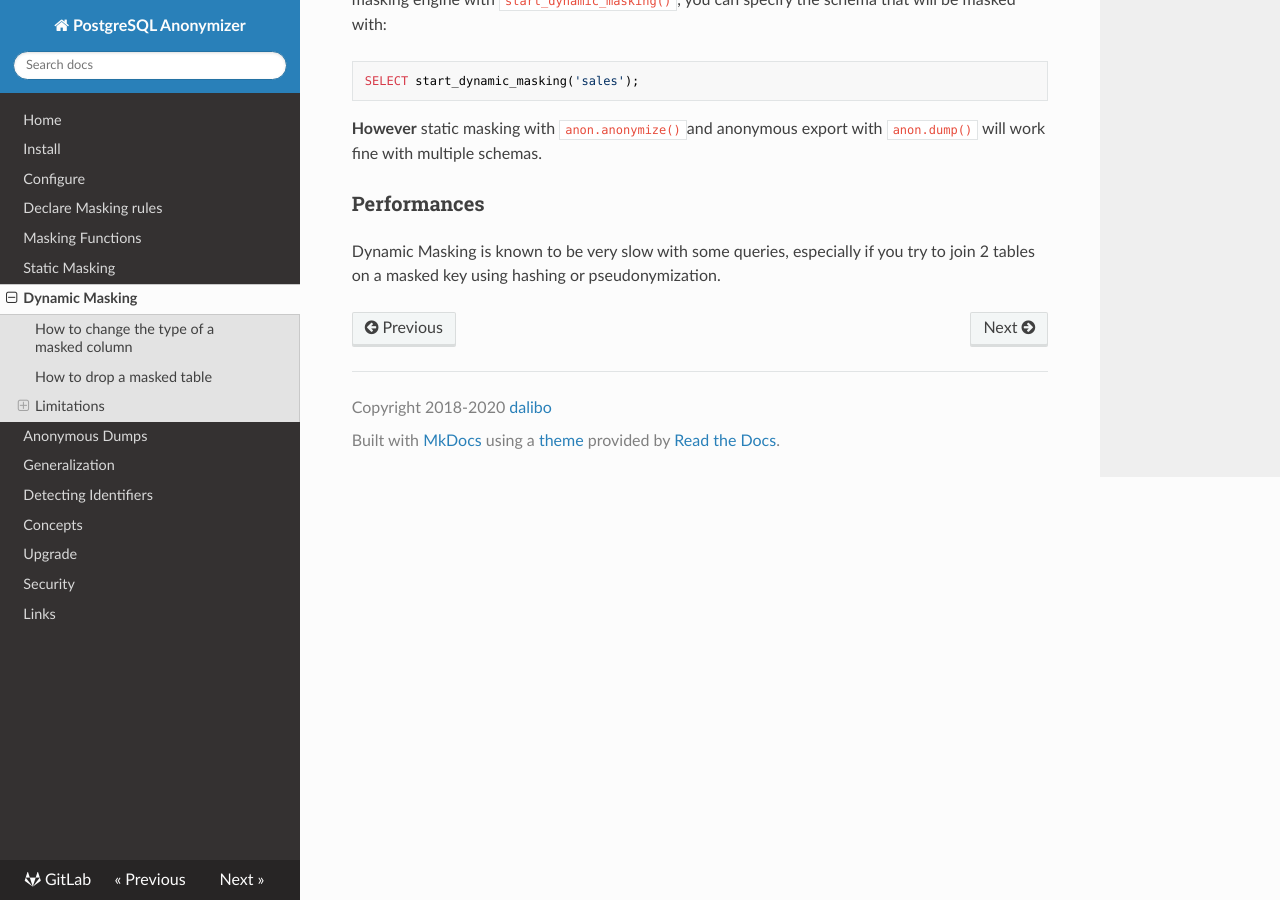
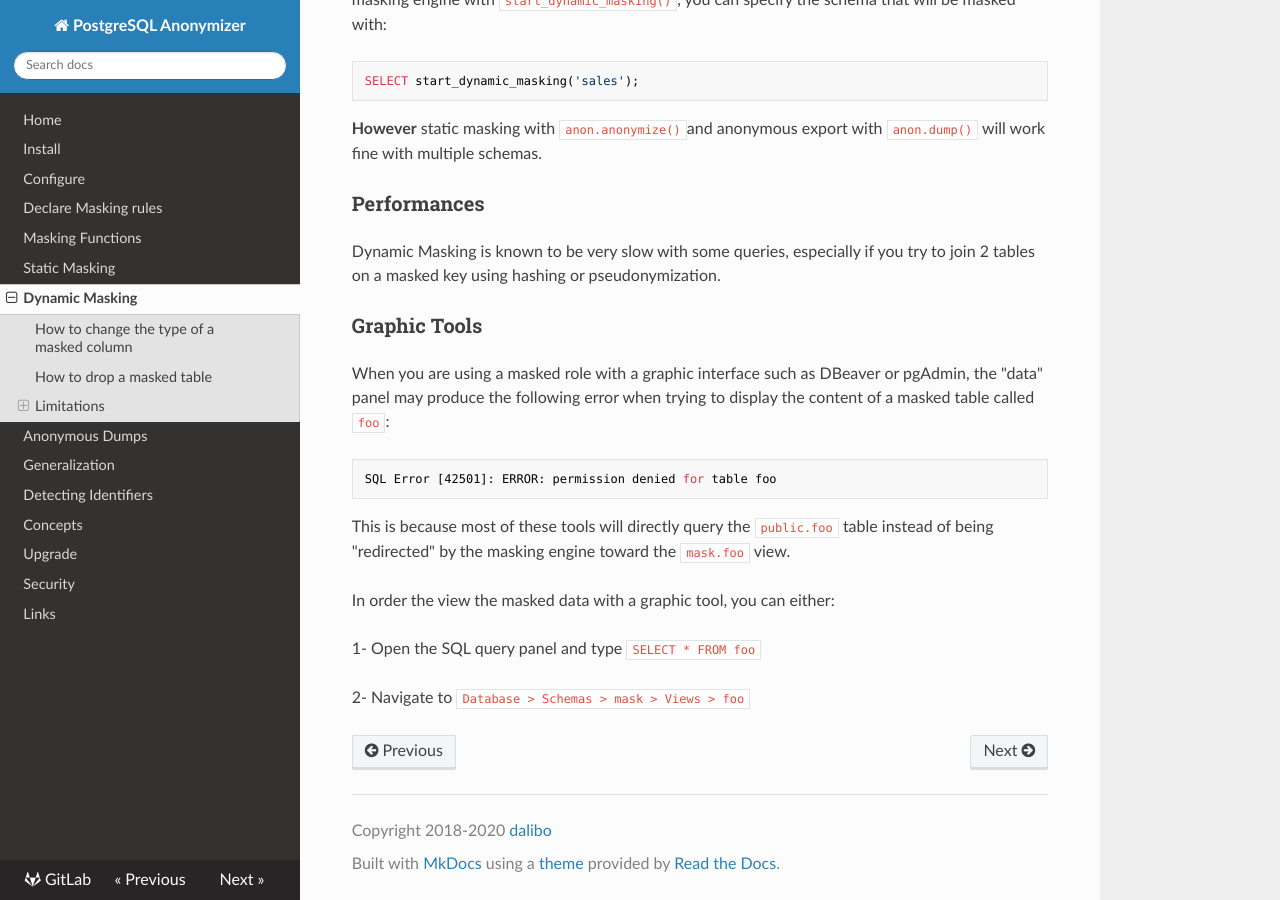
Before and after one commit to neondatabase/postgresql_anonymizer, an MkDocs documentation site: the page built from docs/dynamic_masking.md, in a window 1280 px wide and 900 px high, scrolled down 1804 px. Built offline with MkDocs 1.6.1, drawn with Linux system fonts in a browser that asks for light colours; nearby versions of some CDN libraries.

````diff
--- a/docs/dynamic_masking.md
+++ b/docs/dynamic_masking.md
@@ -115,5 +115,23 @@
 ### Performances
 
 Dynamic Masking is known to be very slow with some queries, especially if you
-try to join 2 tables on a masked key using hashing or
-pseudonymization.
+try to join 2 tables on a masked key using hashing or pseudonymization.
+
+### Graphic Tools
+
+When you are using a masked role with a graphic interface such as DBeaver or
+pgAdmin, the "data" panel may produce the following error when trying to display
+the content of a masked table called `foo`:
+
+```bash
+SQL Error [42501]: ERROR: permission denied for table foo
+```
+
+This is because most of these tools will directly query the `public.foo` table
+instead of being "redirected" by the masking engine toward the `mask.foo` view.
+
+In order the view the masked data with a graphic tool, you can either:
+
+1- Open the SQL query panel and type `SELECT * FROM foo`
+
+2- Navigate to `Database > Schemas > mask > Views > foo`
````
